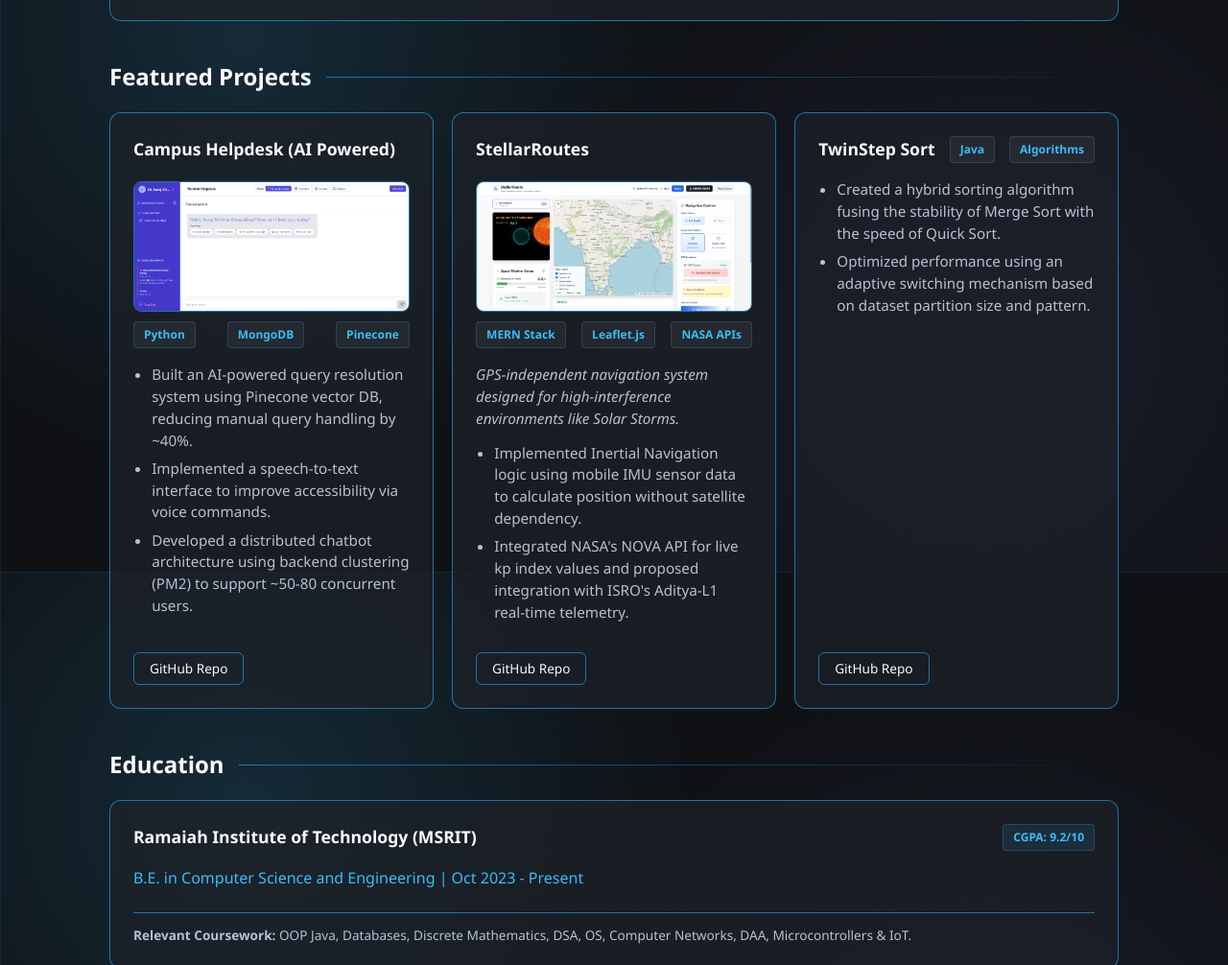
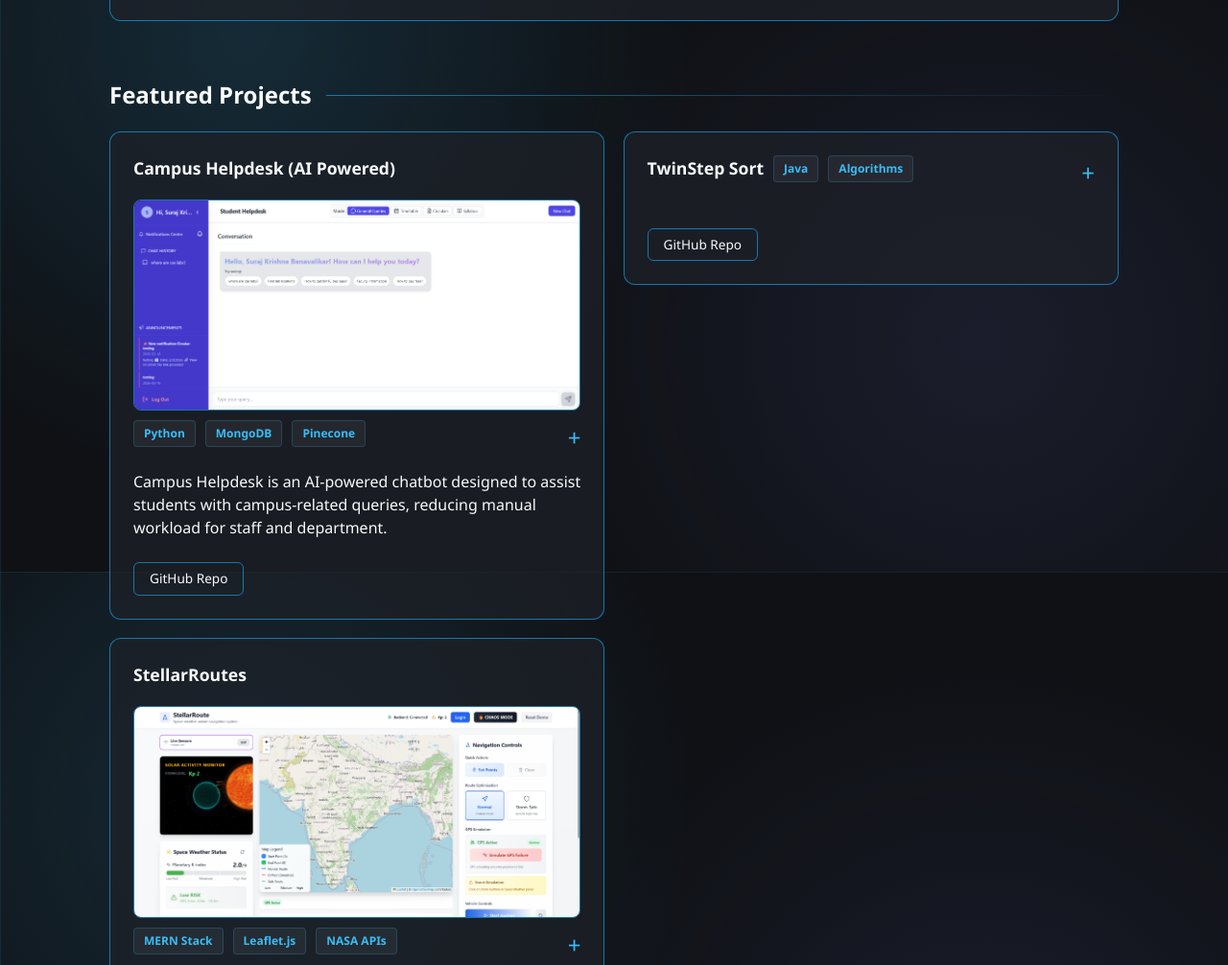
Before and after one commit to surajkb2005/Resume, a plain HTML site: page index.html in a window 1280 px wide. Shown: the part 1004-2010 px from the top of the page at 96% size. Drawn offline with Linux system fonts and the light colour scheme.

Commit message:
project section UI update

```diff
--- a/index.html
+++ b/index.html
@@ -103,9 +103,9 @@
 
             <div class="card-grid">
 
-                <article class="card">
-                    <div class="card-header">
-                        <h4 class="title">Campus Helpdesk (AI Powered)</h4>
+                <article class="card project-card">
+                    <div class="card-header" onclick="toggleProject(this)">
+                        <h4 class=" title">Campus Helpdesk (AI Powered)</h4>
                         <div class="project-images">
                             <img src="./public/assets/images/Projects/CampusHelpdesk.png"
                                 alt="Campus Helpdesk Project Screenshot">
@@ -113,8 +113,11 @@
                         <span class="badge">Python</span>
                         <span class="badge">MongoDB</span>
                         <span class="badge">Pinecone</span>
+                        <span class="expand-icon">+</span>
                     </div>
-                    <div class="content">
+                    Campus Helpdesk is an AI-powered chatbot designed to assist students with campus-related queries,
+                    reducing manual workload for staff and department.
+                    <div class="project-details">
                         <ul class="bullet-list">
                             <li>Built an AI-powered query resolution system using Pinecone vector DB, reducing manual
                                 query
@@ -130,8 +133,8 @@
                     </div>
                 </article>
 
-                <article class="card">
-                    <div class="card-header">
+                <article class="card project-card">
+                    <div class="card-header" onclick="toggleProject(this)">
                         <h4 class="title">StellarRoutes</h4>
                         <div class="project-images">
                             <img src="./public/assets/images/Projects/StellarRoute.png"
@@ -140,8 +143,11 @@
                         <span class="badge">MERN Stack</span>
                         <span class="badge">Leaflet.js</span>
                         <span class="badge">NASA APIs</span>
+                        <span class="expand-icon">+</span>
                     </div>
-                    <div class="content">
+                    StellarRoute is a GPS-independent navigation system designed for high-interference environments like
+                    Solar Storms.
+                    <div class="project-details">
                         <p><em>GPS-independent navigation system designed for high-interference environments like Solar
                                 Storms.</em></p>
                         <ul class="bullet-list">
@@ -158,13 +164,16 @@
                     </div>
                 </article>
 
-                <article class="card">
-                    <div class="card-header">
+                <article class="card project-card">
+                    <div class="card-header" onclick="toggleProject(this)">
                         <h4 class="title">TwinStep Sort</h4>
                         <span class="badge">Java</span>
                         <span class="badge">Algorithms</span>
+                        <span class="expand-icon">+</span>
                     </div>
-                    <div class="content">
+                    <div class="project-details">
+                        <p><em>GPS-independent navigation system designed for high-interference environments like Solar
+                                Storms.</em></p>
                         <ul class="bullet-list">
                             <li>Created a hybrid sorting algorithm fusing the stability of Merge Sort with the speed of
                                 Quick Sort.</li>
@@ -286,6 +295,11 @@
                 document.body.appendChild(popup);
             };
         });
+
+        function toggleProject(header) {
+            const card = header.parentElement;
+            card.classList.toggle("active");
+        }
     </script>
 </body>
 
--- a/public/style.css
+++ b/public/style.css
@@ -168,22 +168,28 @@ h4 { color: var(--text-main); margin-bottom: 0.8rem; font-size: 1.05rem; }
 }
 
 /* --- CARDS & PROJECT GRID --- */
-.card-grid {
+/* .card-grid {
     display: grid;
     grid-template-columns: repeat(auto-fit, minmax(300px, 1fr));
-    gap: 1.2rem; /* Tighter gap */
+    gap: 1.2rem;
     align-items: stretch;
+} */
+.card-grid {
+    column-count: 2;
+    column-gap: 1.2rem;
 }
 
 .card {
     background: var(--bg-card);
-    padding: 1.5rem; /* Reduced padding */
+    padding: 1.5rem;
     border-radius: 12px;
     border: 1px solid var(--border-color);
     transition: all 0.3s ease;
-    display: flex;
-    flex-direction: column;
+    display: inline-block;
+    width: 100%;
+    margin-bottom: 1.2rem;
 }
+
 .card:hover {
     transform: translateY(-3px);
     border-color: rgba(56, 189, 248, 0.4);
@@ -323,10 +329,11 @@ body {
     overflow: hidden;
     transition: all 0.4s ease;
     opacity: 0;
+    transition: max-height 0.4s ease, opacity 0.3s ease;
 }
 
 .project-card.active .project-details {
-    max-height: 300px;
+    max-height: 500px;
     opacity: 1;
     margin-top: 10px;
 }
@@ -342,3 +349,23 @@ body {
 .project-card.active .expand-icon {
     transform: rotate(45deg);
 }
+
+.project-card.active {
+    border-color: var(--accent-primary);
+    box-shadow: 0 0 20px rgba(56,189,248,0.2);
+}
+
+.project-card {
+    cursor: pointer;
+    break-inside: avoid;
+}
+
+.project-card:hover {
+    transform: scale(1.02);
+}
+
+@media (max-width: 800px) {
+    .card-grid {
+        column-count: 1;
+    }
+}
```
